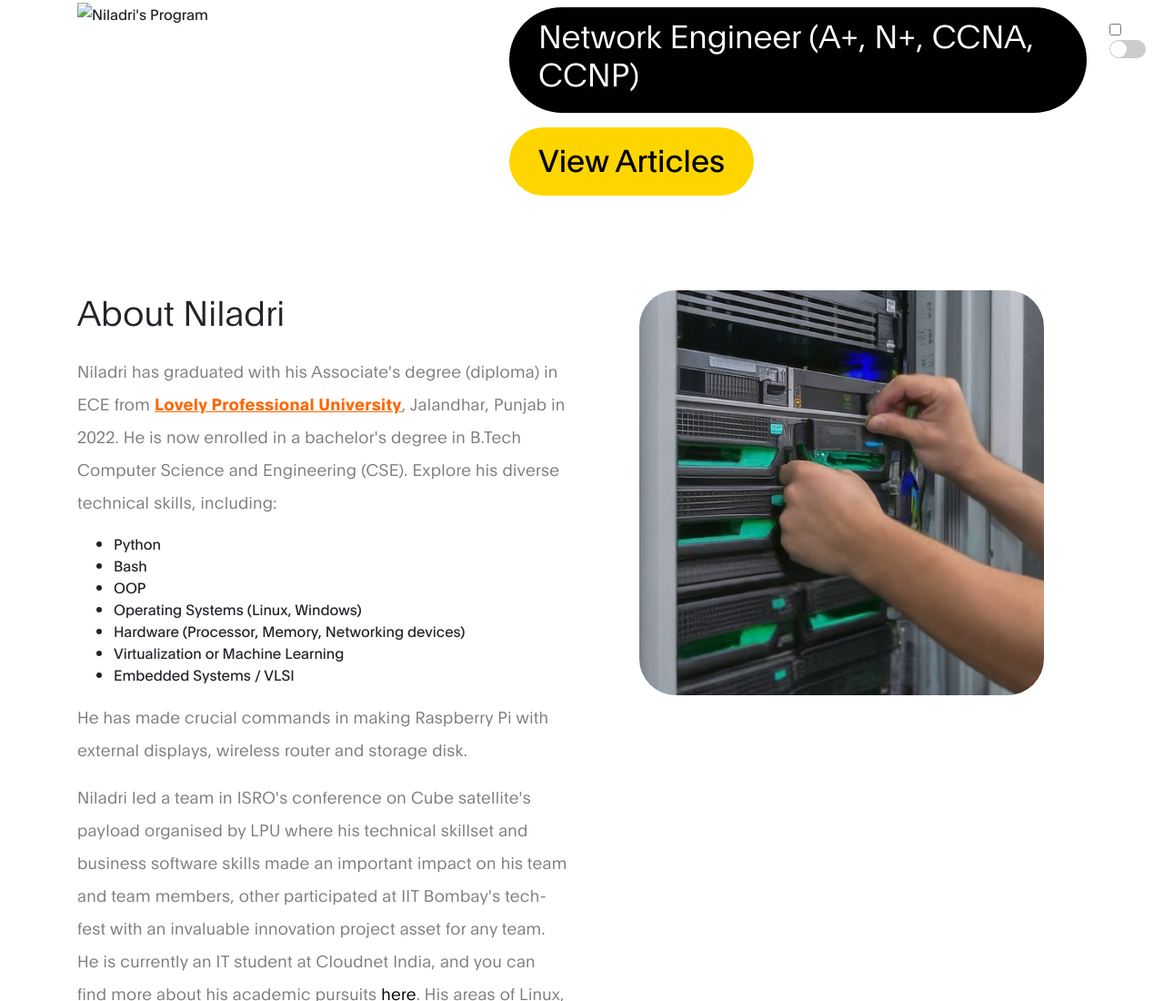
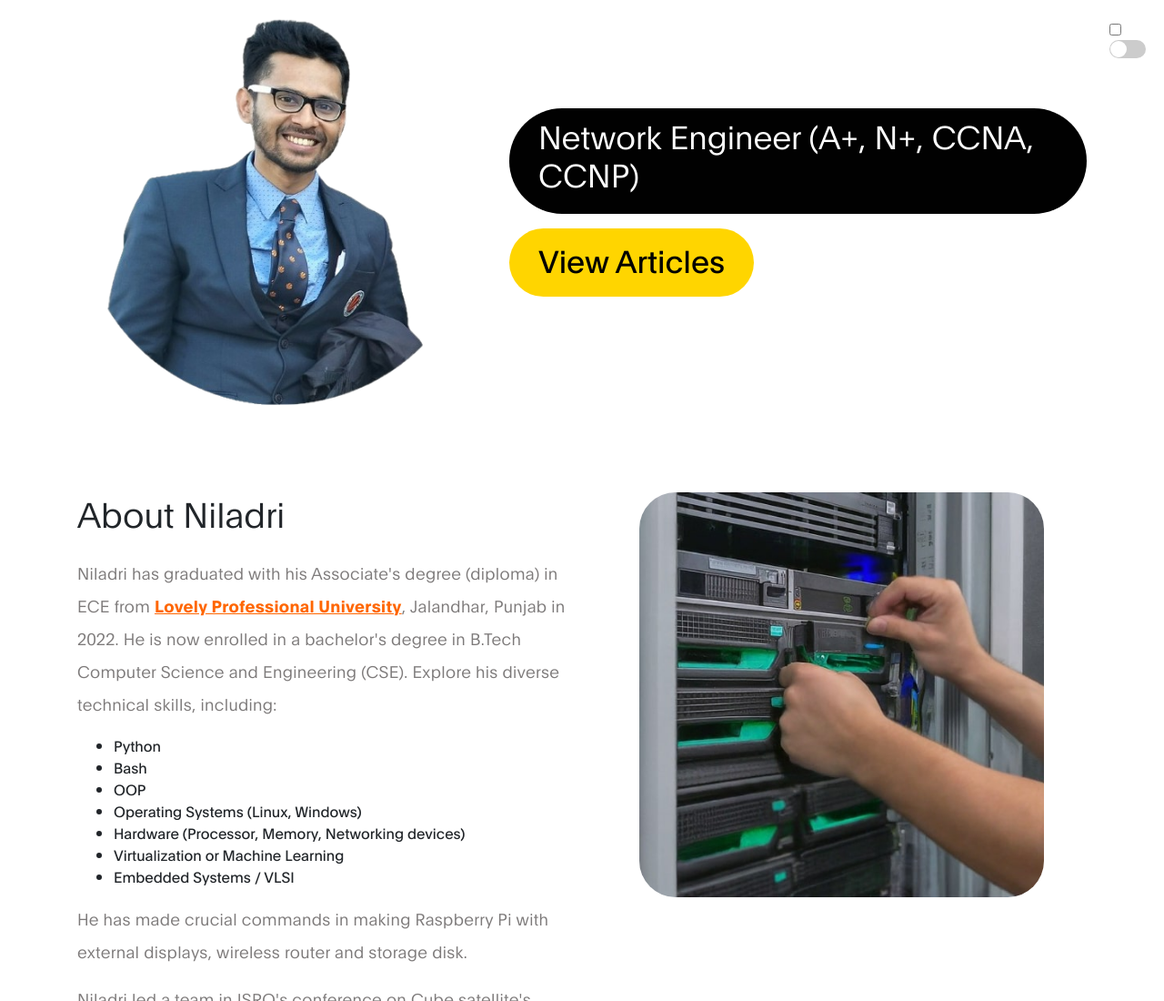
Before and after one commit to niladrridas/niladrridas.github.io, a plain HTML site: page index.html in a window 1280 px wide. Shown: the top 1100 px of the page at 91% size. Drawn offline with Linux system fonts and the light colour scheme.

Commit message:
Update index.html

```diff
--- a/index.html
+++ b/index.html
@@ -105,7 +105,7 @@
         <div class="container">
             <div class="row">
                 <div class="mx-auto col-lg-5 col-md-5 col-10">
-                    <img src="images/niladri.jpg" class="img-fluid" alt="Niladri's Program">
+                    <img src="images/niladri.png" class="img-fluid" alt="Niladri's Program">
                 </div>
                 <div class="d-flex flex-column justify-content-center align-items-center col-lg-7 col-md-7 col-12">
                     <div class="hero-text">
```
